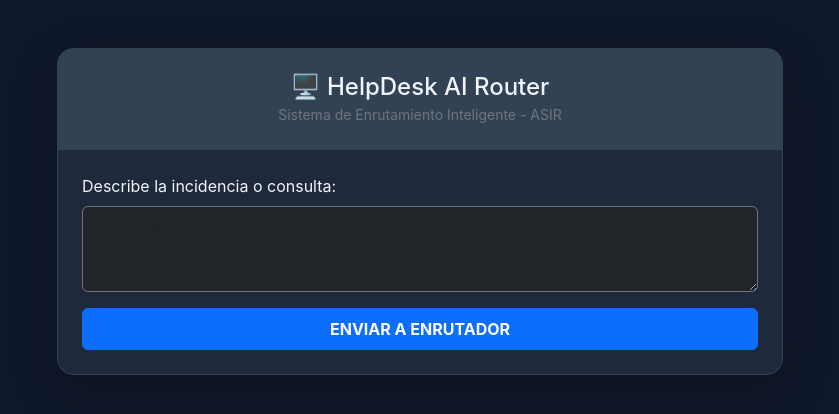
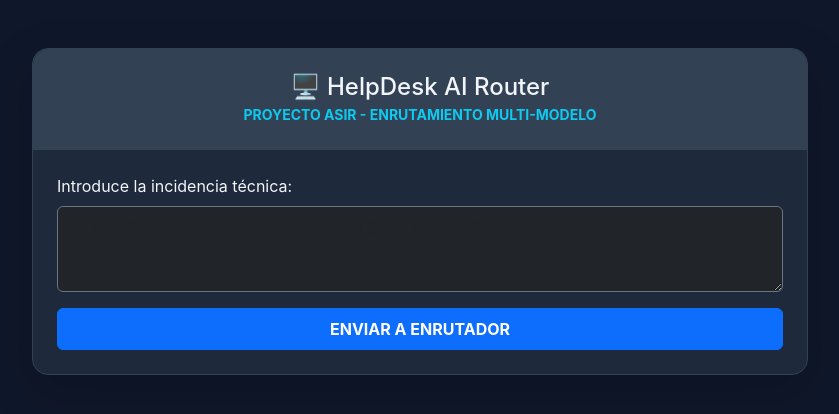
Before and after one commit to alejandrocerveraloza/proyecto_alejandro, a Flask app: page / in a window 1280 px wide. Shown: the top 414 px of the page, without its empty margins (220-1059 px from the left). Run offline with Flask 3, Linux system fonts and the light colour scheme.

Commit message:
Versión Final: Enrutador con estilos dinámicos y clasificación mejorada

```diff
--- a/app.py
+++ b/app.py
@@ -36,15 +36,20 @@ def ask():
             return jsonify({"error": "No prompt"}), 400
 
         # RETO 1: Clasificación
+# RETO 1: Clasificación y Optimización (Súper Estricto)
         clasificacion = client.chat.completions.create(
             model="llama-3.1-8b-instant",
             messages=[
-                {"role": "system", "content": "Responde SOLO JSON: {'cat': 'red|seguridad|codigo|sql|general', 'p_opt': 'optimizado'}"},
+                {"role": "system", "content": """Responde SOLO JSON.
+                Reglas de categorías:
+                - Si piden scripts, programación, SQL o comandos: 'cat': 'codigo'
+                - Si piden IPs, VLANs, Switches, Routers: 'cat': 'red'
+                - El resto: 'cat': 'general'
+                Formato: {'cat': 'categoria', 'p_opt': 'prompt optimizado'}"""},
                 {"role": "user", "content": prompt_usuario}
             ],
             response_format={"type": "json_object"}
         )
-
         info = json.loads(clasificacion.choices[0].message.content)
         categoria = info.get('cat', 'general')
 
--- a/templates/index.html
+++ b/templates/index.html
@@ -3,40 +3,54 @@
 <head>
     <meta charset="UTF-8">
     <meta name="viewport" content="width=device-width, initial-scale=1.0">
-    <title>AI HelpDesk Router - Demo</title>
+    <title>AI HelpDesk Router - ASIR</title>
     <link href="https://cdn.jsdelivr.net/npm/bootstrap@5.3.0/dist/css/bootstrap.min.css" rel="stylesheet">
     <style>
-        body { background-color: #0f172a; color: #f1f5f9; font-family: 'Inter', sans-serif; }
-        .main-card { background: #1e293b; border: 1px solid #334155; border-radius: 1rem; margin-top: 3rem; overflow: hidden; }
-        .header { background: #334155; padding: 1.5rem; text-align: center; }
-        .badge-cat { background: #3b82f6; }
-        .badge-ia { background: #10b981; }
-        #resp-area { background: #0f172a; border: 1px solid #334155; padding: 1rem; border-radius: 0.5rem; min-height: 100px; white-space: pre-line; }
-        .loading { display: none; }
+        :root {
+            --bg-color: #0f172a;
+            --card-bg: #1e293b;
+        }
+        body { background-color: var(--bg-color); color: #f1f5f9; font-family: 'Inter', sans-serif; transition: 0.5s; }
+        .main-card { background: var(--card-bg); border: 1px solid #334155; border-radius: 1rem; margin-top: 3rem; transition: 0.5s; }
+        .header { background: #334155; padding: 1.5rem; text-align: center; border-radius: 1rem 1rem 0 0; }
+
+        /* Colores dinámicos para el video */
+        .mode-codigo { border-left: 10px solid #d97706 !important; } /* Naranja Claude */
+        .mode-red { border-left: 10px solid #3b82f6 !important; }    /* Azul Grok */
+        .mode-general { border-left: 10px solid #10b981 !important; } /* Verde GPT */
+
+        #resp-area { background: #0f172a; border: 1px solid #334155; padding: 1.2rem; border-radius: 0.5rem; min-height: 100px; white-space: pre-line; color: #cbd5e1; }
+        .badge-ia { font-size: 1rem; padding: 10px 15px; }
     </style>
 </head>
 <body>
-    <div class="container" style="max-width: 750px;">
-        <div class="main-card shadow-lg">
+    <div class="container" style="max-width: 800px;">
+        <div id="card-principal" class="main-card shadow-lg">
             <div class="header">
                 <h2 class="h4 mb-0">🖥️ HelpDesk AI Router</h2>
-                <small class="text-secondary">Sistema de Enrutamiento Inteligente - ASIR</small>
+                <small class="text-info fw-bold">PROYECTO ASIR - ENRUTAMIENTO MULTI-MODELO</small>
             </div>
             <div class="p-4">
                 <div class="mb-3">
-                    <label class="form-label">Describe la incidencia o consulta:</label>
-                    <textarea id="prompt" class="form-control bg-dark text-white border-secondary" rows="3" placeholder="Ej: ¿Cómo resetear un switch Cisco?"></textarea>
+                    <label class="form-label">Introduce la incidencia técnica:</label>
+                    <textarea id="prompt" class="form-control bg-dark text-white border-secondary" rows="3" placeholder="Ej: Necesito un script de Python o configurar un switch..."></textarea>
                 </div>
                 <button onclick="procesar()" id="btnAction" class="btn btn-primary w-100 py-2 fw-bold">ENVIAR A ENRUTADOR</button>
 
                 <div id="resultado" class="mt-4" style="display:none;">
-                    <div class="d-flex justify-content-between mb-3">
-                        <span>Intención: <span id="cat" class="badge badge-cat"></span></span>
-                        <span>Modelo Asignado: <span id="ia" class="badge badge-ia"></span></span>
+                    <div class="row text-center mb-3">
+                        <div class="col">
+                            <small class="text-secondary d-block">CATEGORÍA</small>
+                            <span id="cat" class="badge bg-secondary fs-6"></span>
+                        </div>
+                        <div class="col">
+                            <small class="text-secondary d-block">IA EXPERTA ASIGNADA</small>
+                            <span id="ia" class="badge badge-ia bg-success"></span>
+                        </div>
                     </div>
                     <div class="mt-2">
-                        <strong>Solución sugerida:</strong>
-                        <div id="resp-area" class="mt-2 text-info"></div>
+                        <strong>Solución Técnica Sugerida:</strong>
+                        <div id="resp-area" class="mt-2"></div>
                     </div>
                 </div>
             </div>
@@ -47,10 +61,11 @@
         async function procesar() {
             const prompt = document.getElementById('prompt').value;
             const btn = document.getElementById('btnAction');
+            const card = document.getElementById('card-principal');
             if(!prompt) return;
 
             btn.disabled = true;
-            btn.innerHTML = 'Enrutando...';
+            btn.innerHTML = '<span class="spinner-border spinner-border-sm"></span> Analizando categoría...';
 
             try {
                 const response = await fetch('/ask', {
@@ -60,12 +75,20 @@
                 });
                 const data = await response.json();
 
+                // Reset de clases
+                card.classList.remove('mode-codigo', 'mode-red', 'mode-general');
+
+                // Aplicar estilo según categoría para el video
+                if(data.categoria_detectada === 'codigo') card.classList.add('mode-codigo');
+                else if(data.categoria_detectada === 'red') card.classList.add('mode-red');
+                else card.classList.add('mode-general');
+
                 document.getElementById('resultado').style.display = 'block';
                 document.getElementById('cat').innerText = data.categoria_detectada.toUpperCase();
                 document.getElementById('ia').innerText = data.ia_utilizada;
                 document.getElementById('resp-area').innerText = data.respuesta;
             } catch (e) {
-                alert("Error de conexión");
+                alert("Error de comunicación con el Router.");
             } finally {
                 btn.disabled = false;
                 btn.innerHTML = 'ENVIAR A ENRUTADOR';
```
